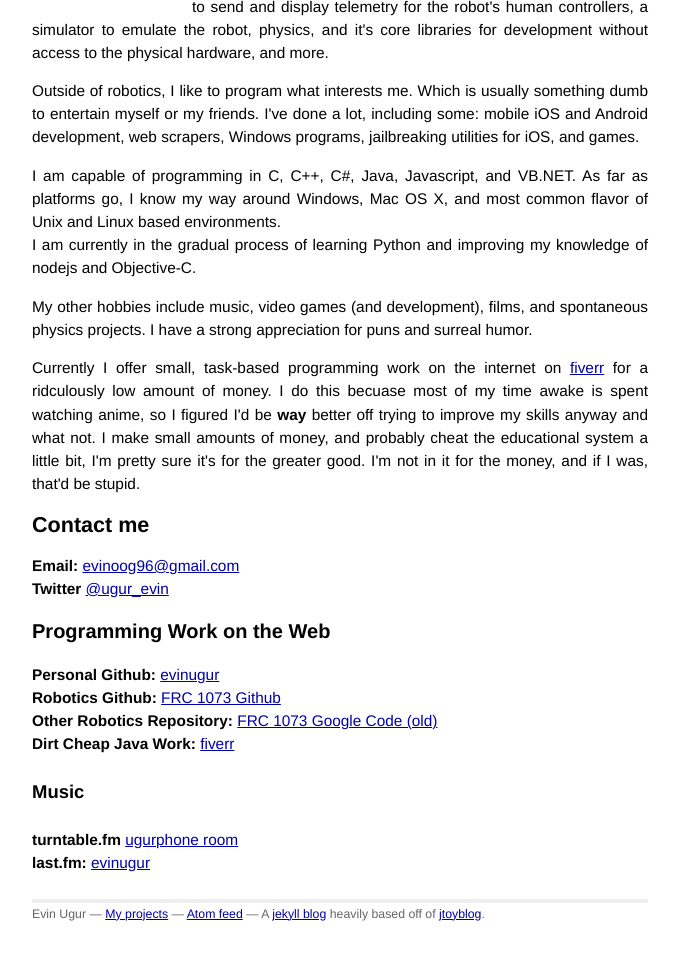
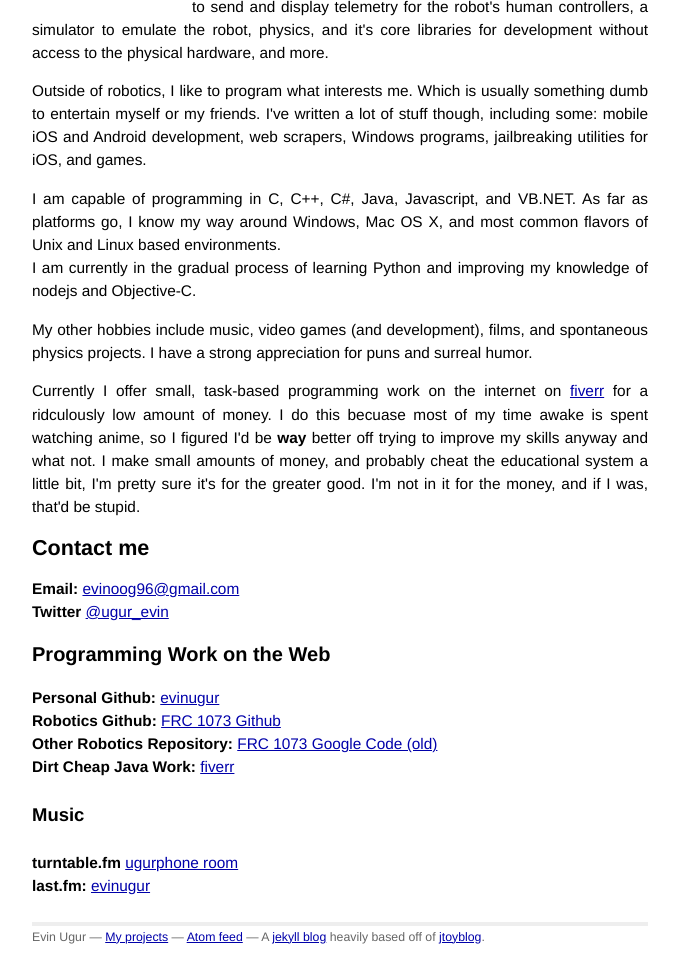
Before and after one commit to Armoredspider/evinugur.github.com, a Jekyll site: the page built from about/index.html, in a window 1280 px wide, cut to the strip 298-1277 px from the top of the page. Shown: the whole strip, without its empty margins (300-980 px from the left). Built offline with Jekyll 4.4.1, drawn with Linux system fonts in a browser that asks for light colours; Markdown is read by kramdown in place of the engine named in the settings; before the commit the page ends 1254 px from its top, so only the background shows below that.

Commit message:
fixed link and grammar

```diff
--- a/about/index.html
+++ b/about/index.html
@@ -16,11 +16,11 @@
 core libraries for development without access to the physical hardware, and more.
 
 <p>Outside of robotics, I like to program what interests me. Which is usually something dumb to
-entertain myself or my friends. I've done a lot, including some: mobile iOS and Android development, web scrapers,
+entertain myself or my friends. I've written  a lot of stuff though, including some: mobile iOS and Android development, web scrapers,
 Windows programs, jailbreaking utilities for iOS, and games. </p>
 
 <p>I am capable of programming in C, C++, C#, Java, Javascript, and VB.NET. As far as platforms go,
-I know my way around Windows, Mac OS X, and most common flavor of Unix and Linux based environments.
+I know my way around Windows, Mac OS X, and most common flavors of Unix and Linux based environments.
 </br> I am currently in the gradual process of learning Python and improving my knowledge of nodejs
 and Objective-C.
 </p>
@@ -51,5 +51,5 @@
 <div>
   <h4>Music</h4>
   <b>turntable.fm</b> <a href="https://turntable.fm/ugurphone">ugurphone room</a><br/>
-  <b>last.fm:</b> <a href="https://last.fm/user/evinugu"r>evinugur</a><br/>
+  <b>last.fm:</b> <a href="https://last.fm/user/evinugur">evinugur</a><br/>
 </div>
```
